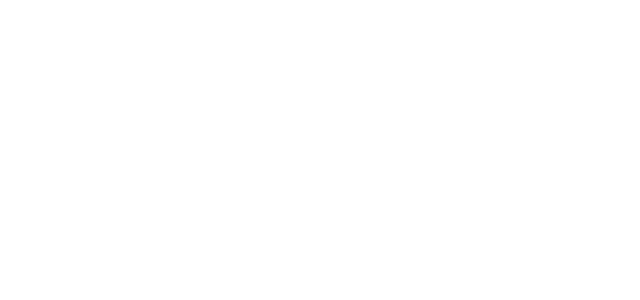
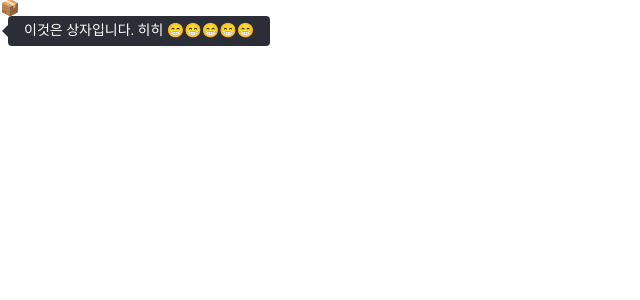
Before and after one commit to Bamdoliro/marururu, a React (Create React App) app: page / in a window 1280 px wide. Shown: the top 300 px of the page, without its empty margins (0-640 px from the left). Built offline with nearby package versions, Linux system fonts and the light colour scheme.

Commit message:
REFACTOR :: Tooltip의 화살표 위치를 정하는 방식 수정

```diff
--- a/src/App.tsx
+++ b/src/App.tsx
@@ -1,7 +1,15 @@
+import MiniTooltip from "components/common/MiniTooltip";
+import Tooltip from "components/common/Tooltip";
 import React from "react";
 
 const App = () => {
-  return <div></div>;
+  return (
+    <div>
+      <MiniTooltip message="이것은 상자입니다. 히히 😁😁😁😁😁" left>
+        <div>📦</div>
+      </MiniTooltip>
+    </div>
+  );
 };
 
 export default App;
--- a/src/components/common/MiniTooltip/index.tsx
+++ b/src/components/common/MiniTooltip/index.tsx
@@ -1,11 +1,15 @@
 import { MiniTooltipPropsType } from "types/common/miniTooltip.type";
 import * as S from "./style";
 
-const MiniTooltip = ({ children, message, position }: MiniTooltipPropsType) => (
-  <S.Container position={position}>
+const MiniTooltip = ({
+  children,
+  message,
+  ...positions
+}: MiniTooltipPropsType) => (
+  <S.Container {...positions}>
     {children}
-    <S.Content position={position}>
-      <S.Arrow position={position} />
+    <S.Content {...positions}>
+      <S.Arrow {...positions} />
       <S.Message>{message}</S.Message>
     </S.Content>
   </S.Container>
--- a/src/components/common/MiniTooltip/style.ts
+++ b/src/components/common/MiniTooltip/style.ts
@@ -1,9 +1,12 @@
-import styled, { css } from "styled-components";
+import styled from "styled-components";
 import { color } from "styles/theme.style";
 
-export interface PositionPropType {
-  position: "left" | "top-left" | "top" | "top-right";
-}
+type PositionPropType = {
+  top?: boolean;
+  left?: boolean;
+  start?: boolean;
+  end?: boolean;
+};
 
 export const Arrow = styled.div<PositionPropType>`
   width: 0px;
@@ -13,15 +16,12 @@ export const Arrow = styled.div<PositionPropType>`
   border-style: solid;
   border-color: transparent;
 
-  border-bottom-color: ${(props) =>
-    props.position.startsWith("top") && color.gray850};
-  border-right-color: ${(props) =>
-    props.position.startsWith("left") && color.gray850};
+  border-bottom-color: ${({ top }) => top && color.gray850};
+  border-right-color: ${({ left }) => left && color.gray850};
 
   margin: auto;
-
-  margin-left: ${(props) => props.position === "top-left" && "16px"};
-  margin-right: ${(props) => props.position === "top-right" && "16px"};
+  margin-left: ${({ top, start }) => top && start && "16px"};
+  margin-right: ${({ top, end }) => top && end && "16px"};
 `;
 
 export const Message = styled.div`
@@ -37,8 +37,8 @@ export const Message = styled.div`
 export const Content = styled.div<PositionPropType>`
   display: none;
   position: absolute;
-  margin-top: ${(props) => props.position.startsWith("top") && "-4px"};
-  margin-left: ${(props) => props.position.startsWith("left") && "-4px"};
+  margin-top: ${({ top }) => top && "-4px"};
+  margin-left: ${({ left }) => left && "-4px"};
   font-size: 14px;
   z-index: 200;
 `;
@@ -48,7 +48,6 @@ export const Container = styled.div<PositionPropType>`
   box-sizing: content-box;
 
   &:hover ${Content}, &:active ${Content} {
-    display: ${({ position }) =>
-      position.startsWith("top") ? "block" : "flex"};
+    display: ${({ top }) => (top ? "block" : "flex")};
   }
 `;
--- a/src/types/common/miniTooltip.type.ts
+++ b/src/types/common/miniTooltip.type.ts
@@ -3,5 +3,8 @@ import { ReactNode } from "react";
 export interface MiniTooltipPropsType {
   children: ReactNode;
   message: string;
-  position: "left" | "top-left" | "top" | "top-right";
+  top?: boolean;
+  left?: boolean;
+  start?: boolean;
+  end?: boolean;
 }
```
Also changed, not shown: src/components/common/Tooltip/index.tsx (+4 -4 lines), src/components/common/Tooltip/style.ts (+16 -22 lines), src/types/common/tooltip.type.ts (+4 -7 lines).
